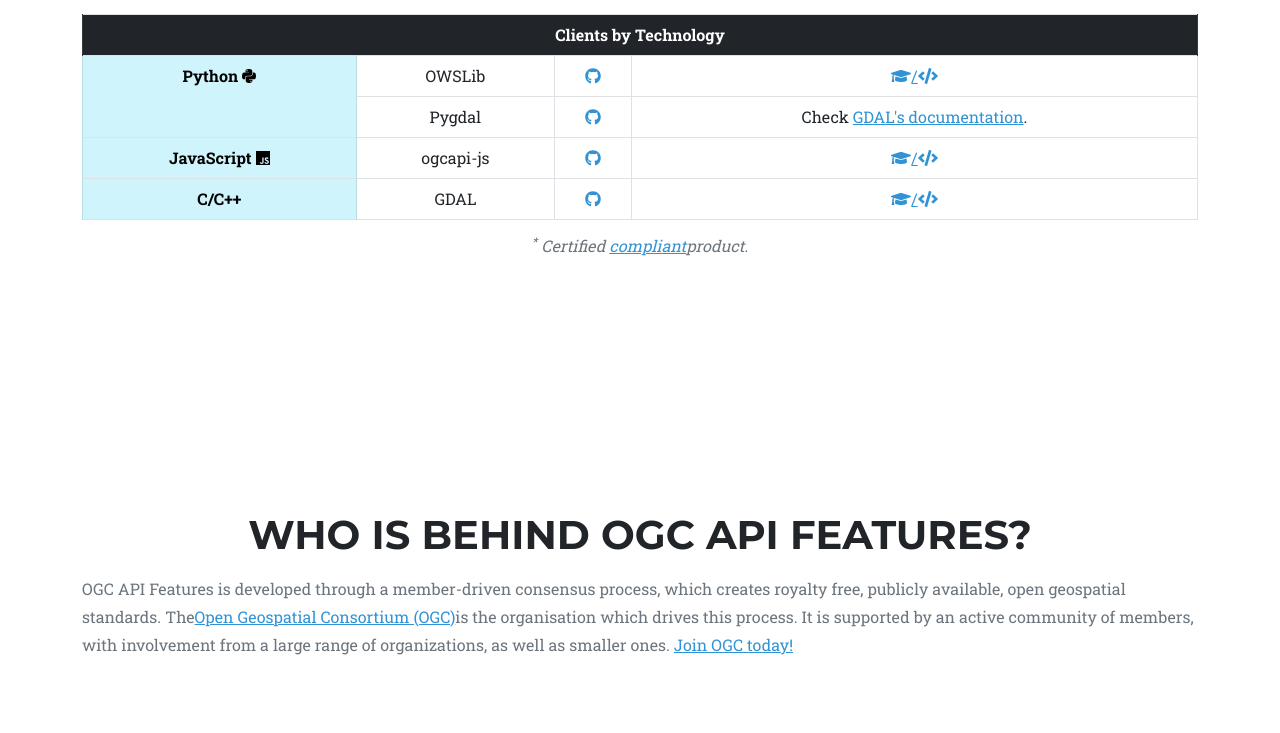
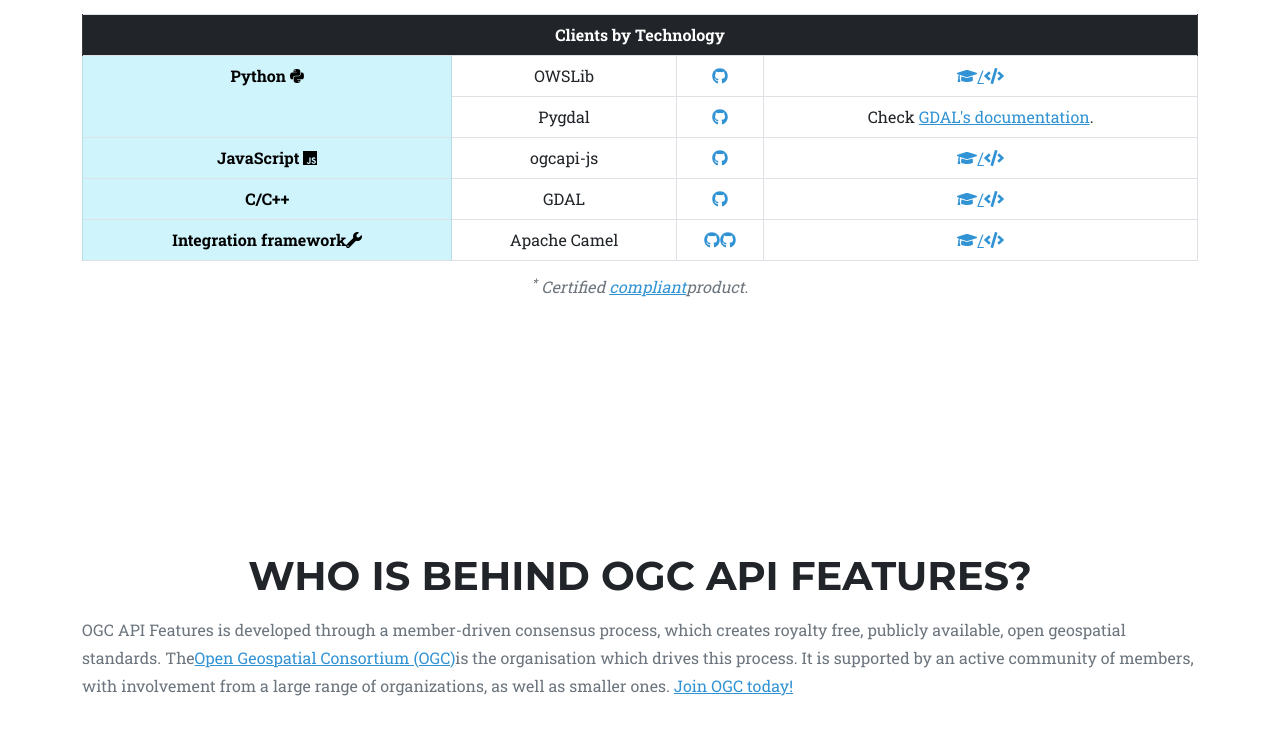
Before and after one commit to opengeospatial/ogc-features-website, a website: page src/pug/index.pug in a window 1280 px wide. Shown: the part 4067-4800 px from the top of the page. Drawn offline with nearby package versions, Linux system fonts and the light colour scheme; files that its build step writes are made by us from their sources; files whose address does not match are found by name.

Commit message:
- added apache camel integration to client section

```diff
--- a/src/pug/index.pug
+++ b/src/pug/index.pug
@@ -277,6 +277,12 @@
                         <td title="Github repository"><a href="https://github.com/OSGeo/gdal"><i class="fab fa-github"></i></a></td>
                         <td title="Tutorial/Example"><a href="https://gdal.org/drivers/vector/oapif.html"><i class="fas fa-graduation-cap"></i>/<i class="fas fa-code"></i></a></td>
                         </tr>
+                        <tr>
+                        <th scope="row" class="table-info">Integration framework<i class="fa fa-wrench"></i> </th>
+                        <td>Apache Camel</td>
+                        <td title="Github repository"><a href="https://github.com/KaotoIO/step-extension-ogcapi-features-action"><i class="fab fa-github"></i></a><a href="https://github.com/apache/camel-kamelets/blob/main/kamelets/ogcapi-features-action.kamelet.yaml"><i class="fab fa-github"></i></a></td>
+                        <td title="Tutorial/Example"><a href="https://kaoto.io/portfolio/"><i class="fas fa-graduation-cap"></i>/<i class="fas fa-code"></i></a></td>
+                        </tr>
                     </tbody>
                     </table>
 
```
Also changed, not shown: dist/index.html.
